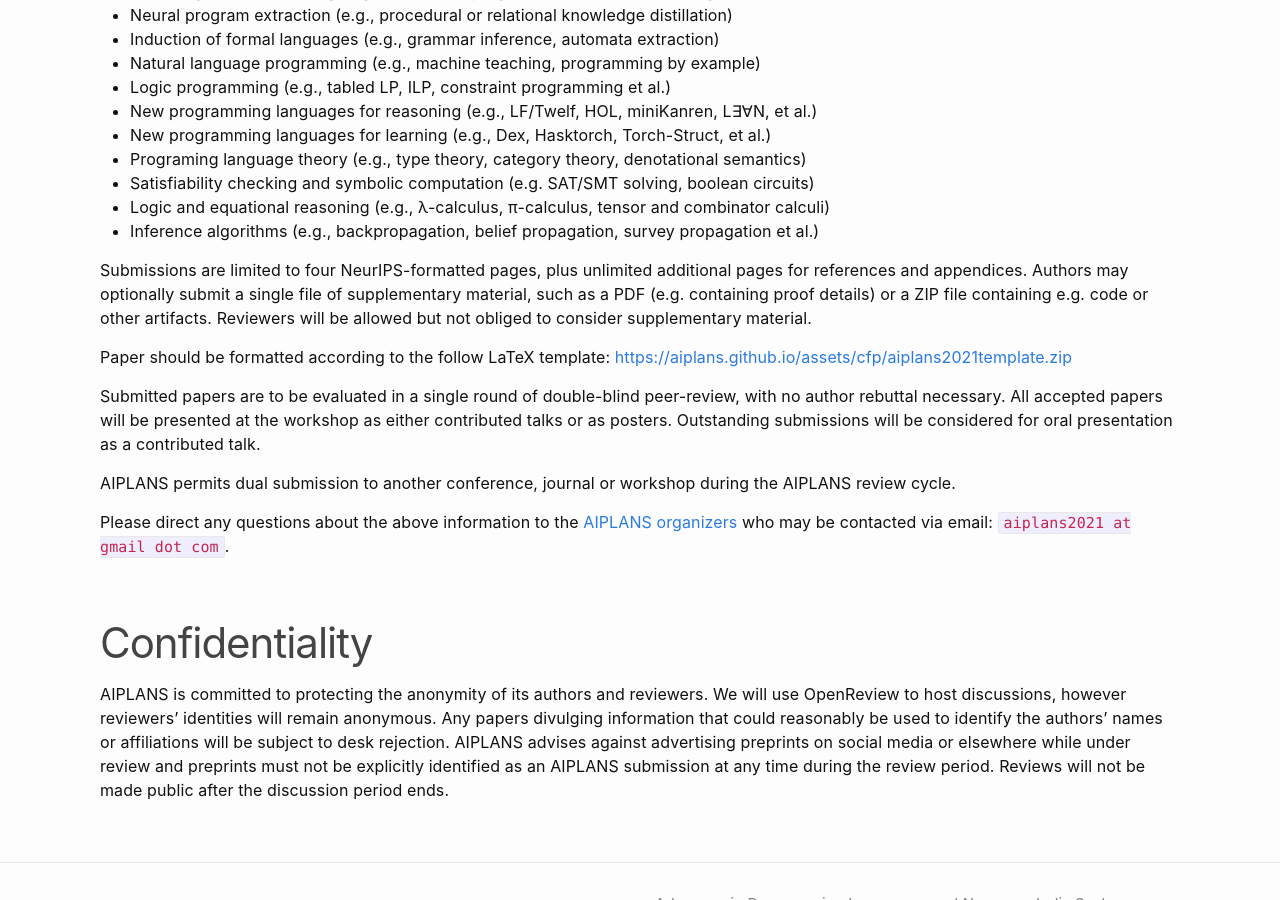
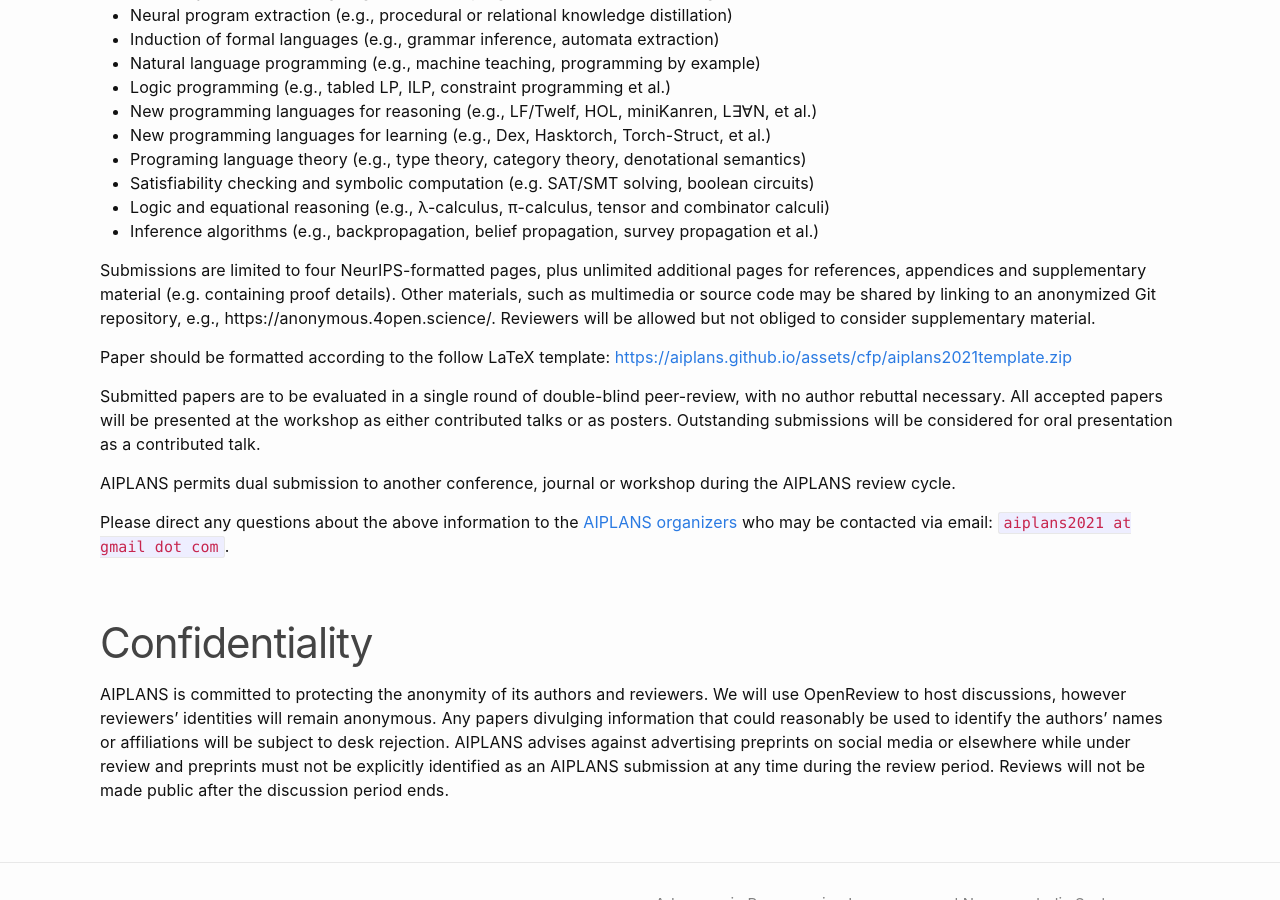
Before and after one commit to aiplans/aiplans.github.io, a Jekyll site: the page built from callforpapers.md, in a window 1280 px wide and 900 px high, scrolled down 973 px. Built offline with Jekyll 4.4.1, drawn with Linux system fonts in a browser that asks for light colours.

Commit message:
fix instructions for ancillary materials

```diff
--- a/callforpapers.md
+++ b/callforpapers.md
@@ -40,7 +40,7 @@ We invite papers that describe new or existing theory, methodology and/or applic
 * Logic and equational reasoning (e.g., λ-calculus, π-calculus, tensor and combinator calculi)
 * Inference algorithms (e.g., backpropagation, belief propagation, survey propagation et al.)
 
-Submissions are limited to four NeurIPS-formatted pages, plus unlimited additional pages for references and appendices. Authors may optionally submit a single file of supplementary material, such as a PDF (e.g. containing proof details) or a ZIP file containing e.g. code or other artifacts. Reviewers will be allowed but not obliged to consider supplementary material.
+Submissions are limited to four NeurIPS-formatted pages, plus unlimited additional pages for references, appendices and supplementary material (e.g. containing proof details). Other materials, such as multimedia or source code may be shared by linking to an anonymized Git repository, e.g., https://anonymous.4open.science/. Reviewers will be allowed but not obliged to consider supplementary material.
 
 Paper should be formatted according to the follow LaTeX template: [https://aiplans.github.io/assets/cfp/aiplans2021template.zip](https://aiplans.github.io/assets/cfp/aiplans2021template.zip)
 
```
